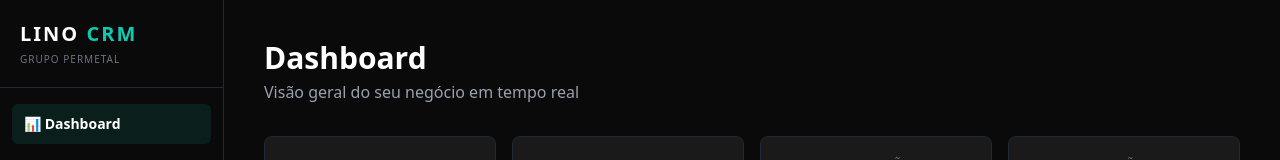
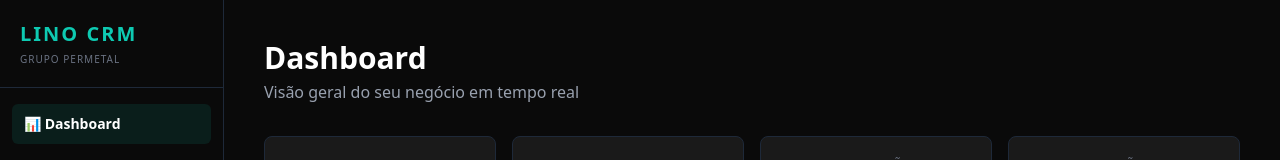
Before and after one commit to leomartech-permetal/linosaas, a Next.js app: page /dashboard in a window 1280 px wide. Shown: the top 160 px of the page. Built offline with nearby package versions, Linux system fonts and the light colour scheme; no server answers; the database is empty.

Commit message:
fix: Show exact company name without appending CRM

```diff
--- a/src/app/components/AppShell.tsx
+++ b/src/app/components/AppShell.tsx
@@ -100,9 +100,8 @@ export default function AppShell({ children }: { children: React.ReactNode }) {
           {config.logo_url ? (
             <img src={config.logo_url} alt="Logo" className="h-10 object-contain mb-2" />
           ) : (
-            <h1 className="text-xl font-bold text-white tracking-widest">
-              {config.company_name.split(" ")[0]}
-              <span style={{ color: config.primary_color }}> {config.company_name.split(" ").slice(1).join(" ") || "CRM"}</span>
+            <h1 className="text-xl font-bold tracking-widest" style={{ color: config.primary_color }}>
+              {config.company_name}
             </h1>
           )}
           <p className="text-[10px] text-gray-500 uppercase tracking-widest mt-1">{config.company_subtitle}</p>
```
